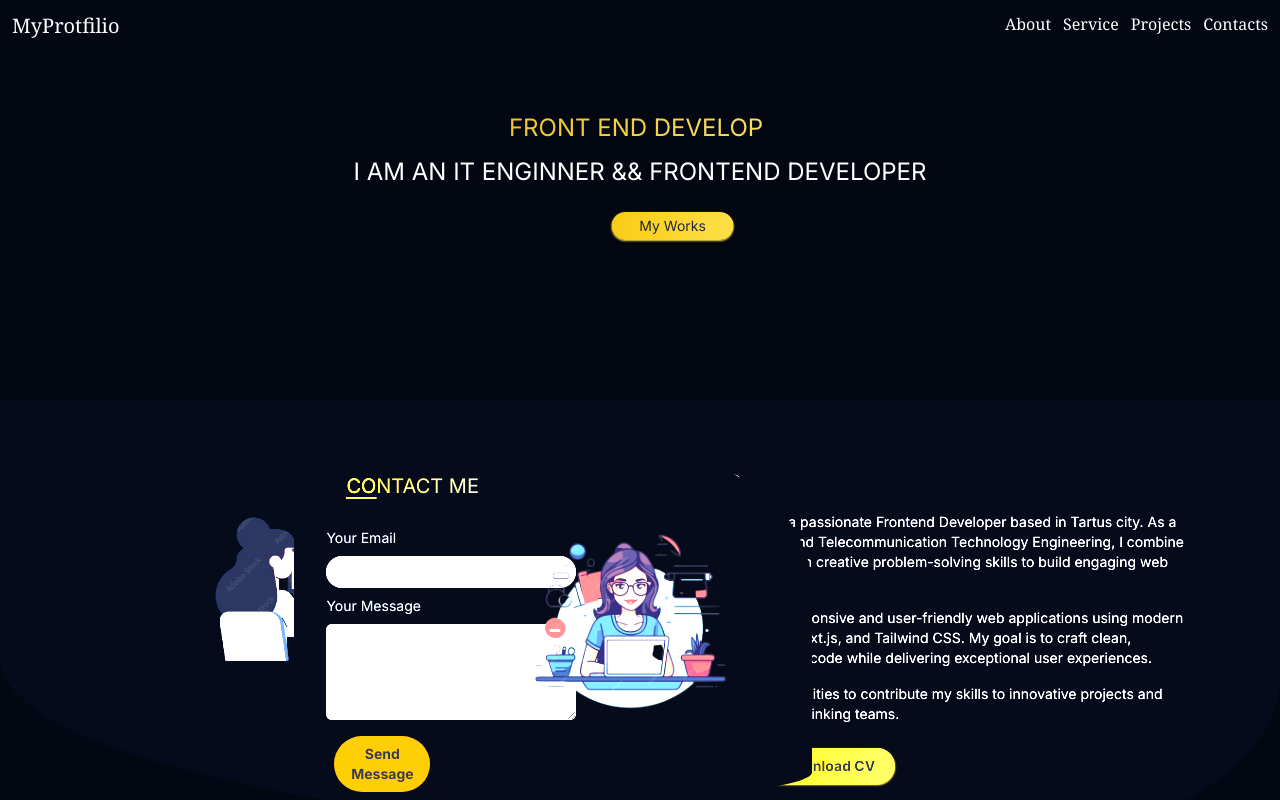
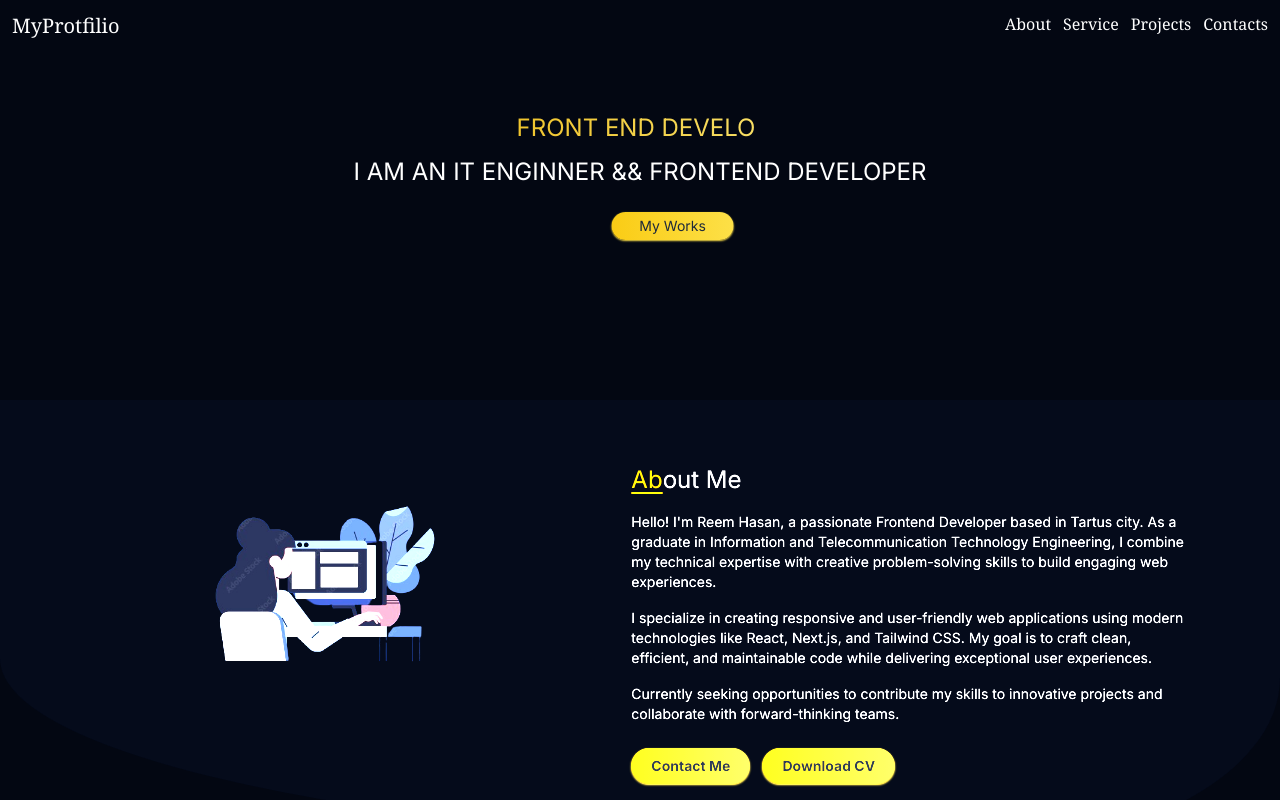
Before and after one commit to reem128-alt/my-protifilio, a Next.js app: page / in a window 1280 px wide. Shown: the top 800 px of the page. Built offline with nearby package versions, Linux system fonts and the light colour scheme.

Commit message:
Update contacts.jsx

```diff
--- a/components/contacts.jsx
+++ b/components/contacts.jsx
@@ -28,7 +28,7 @@ export default function Contacts() {
   };
 
   return (
-    <div id='contacts' className='md:mx-[23%] absolute bottom-0 flex justify-center items-center border-spacing-1 pl-4 bg-gray-950 brightness-150  max-[320px]:justify-start'  style={{borderRadius:'48% 66% 100% 100% /6% 79% 16% 26%'}}>
+    <div id='contacts' className='md:mx-[23%]  flex justify-center items-center border-spacing-1 pl-4 bg-gray-950 brightness-150  max-[320px]:justify-start'  style={{borderRadius:'48% 66% 100% 100% /6% 79% 16% 26%'}}>
       <div className='w-1/2 flex flex-col gap-2 ml-4'>
         <h1 className='text-xl p-5 bg-clip-text text-transparent bg-gradient-to-r from-yellow-500 to-blue-300'>
           <span className='underline underline-offset-4 text-yellow-300'>CO</span>NTACT ME
```
